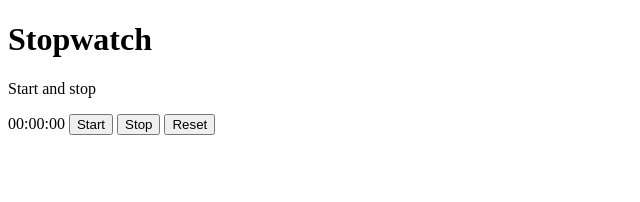
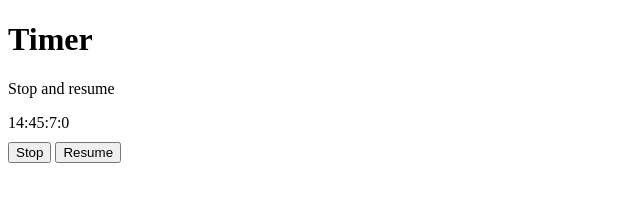
Before and after one commit to robreczarek/stopwatch, a plain HTML site: page index.html in a window 1280 px wide. Shown: the whole page, without its empty margins (0-640 px from the left). Drawn offline with Linux system fonts and the light colour scheme.

Commit message:
added rough draft of timer interface added .editorconfig file for consistent code convention updated .gitignore to exclude vim swap files from commits

```diff
--- a/index.html
+++ b/index.html
@@ -7,24 +7,62 @@
         <!-- The above 3 meta tags *must* come first in the head; any other head content must come *after* these tags -->
 
         <title>Stopwatch</title>
+        <style type="text/css">
+            #ui-buttons {
+                margin-top: 10px;
+            }
+        </style>
 
         <script type="text/javascript">
+            function Timer() {
+            }
+
+            Timer.prototype.getTime = function() {
+                var date = new Date();
+                var hours = date.getHours();
+                var minutes = date.getMinutes();
+                var seconds = date.getSeconds();
+                var milliseconds = date.getMilliseconds();
+                var time = hours + ":" + minutes + ":" + seconds + ":" + milliseconds;
+                return time;
+            };
+
+
+            window.onload = function() {
+                var timer = new Timer();
+                var btn_resume = document.getElementById("ui-resume");
+                var btn_stop = document.getElementById("ui-stop");
+                var lbl_time = document.getElementById("ui-time");
+
+                var interval = window.setInterval(function() { lbl_time.innerHTML = timer.getTime(); }, 1);
+
+                btn_resume.onclick = function() {
+                    interval = window.setInterval(function() { lbl_time.innerHTML = timer.getTime(); }, 1);
+                    lbl_time.innerHTML = timer.getTime();
+                };
+
+                btn_stop.onclick = function() {
+                    window.clearInterval(interval);
+                };
+
+            }
 
         </script>
     </head>
 
     <body>
         <div class="container">
-      <h1>Stopwatch</h1>
-      <p class="lead">Start and stop</p>
+            <h1>Timer</h1>
+            <p class="lead">Stop and resume</p>
 
-      <span id="time">00:00:00</span>
+            <div id="ui-time"></div>
 
-      <button id="start">Start</button>
+            <div id="ui-buttons">
 
-      <button id="stop">Stop</button>
+                <button id="ui-stop">Stop</button>
+                <button id="ui-resume">Resume</button>
 
-      <button id="reset">Reset</button>
+            </div>
 
         </div>
 
```
Also changed, not shown: 2 other files. Lines whose indentation alone changed are shown as unchanged.
